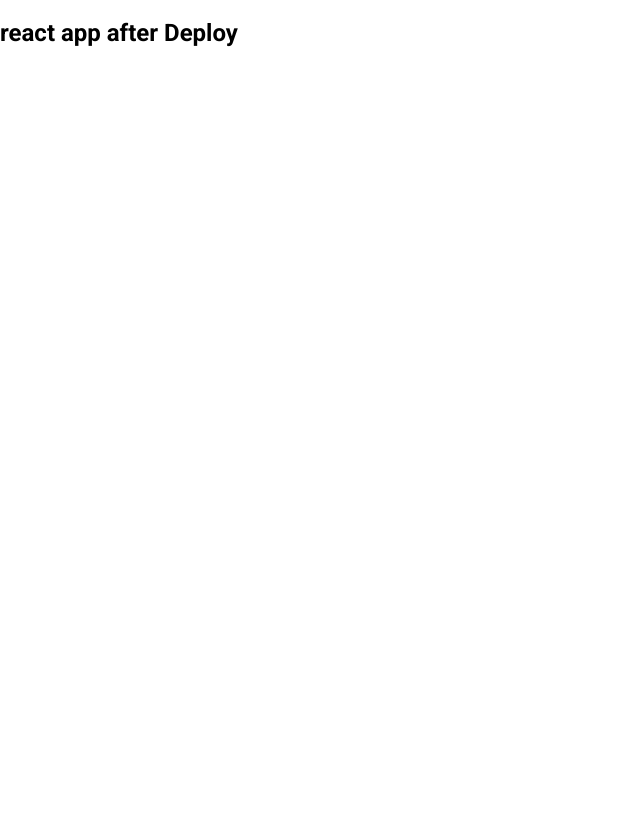
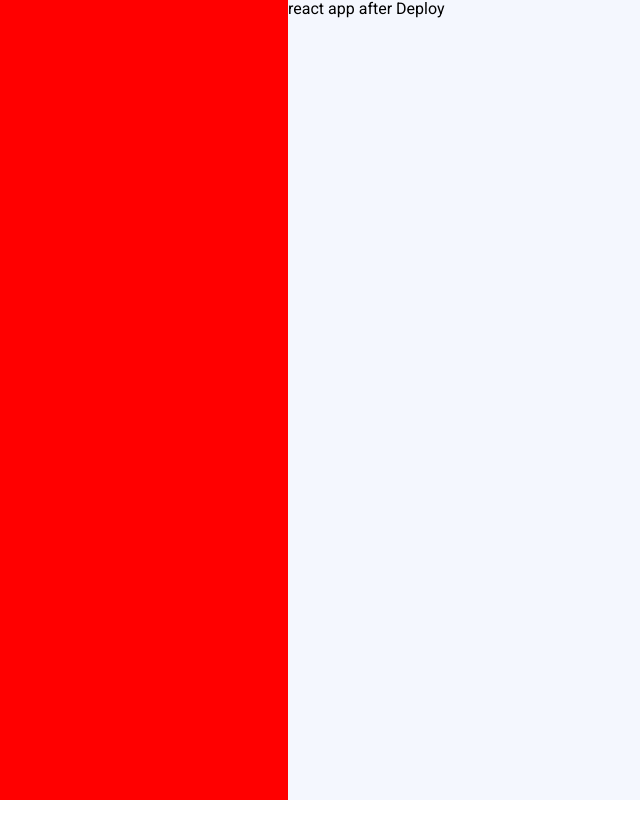
Before and after one commit to KarlokZhang/casenote-crm, a React (Create React App) app: page / in a window 1280 px wide. Shown: the whole page, without its empty margins (0-640 px from the left). Built offline with nearby package versions, Linux system fonts and the light colour scheme.

Commit message:
add Sidebar Wrapper

```diff
--- a/src/App.tsx
+++ b/src/App.tsx
@@ -1,9 +1,22 @@
-function App() {
+import React from 'react';
+import styled from 'styled-components';
+import Sidebar from './components/Sidebar';
+
+const Wrapper = styled.div`
+  display: flex;
+  flex-direction: row;
+  position: relative;
+  height: 100vh;
+  background-color: #f4f7fe;
+`;
+
+const App: React.FC = () => {
   return (
-    <div className="App">
-      <h2>react app after Deploy</h2>
-    </div>
+    <Wrapper className="App">
+      <Sidebar />
+      <div>react app after Deploy</div>
+    </Wrapper>
   );
-}
+};
 
 export default App;
--- /dev/null
+++ b/src/components/Sidebar/Sidebar.tsx
@@ -0,0 +1,15 @@
+import styled from 'styled-components';
+import React from 'react';
+
+const SidebarContainer = styled.div`
+  max-height: 100vh;
+  height: 100%;
+  width: 18rem;
+  background-color: red;
+`;
+
+const Sidebar: React.FC = () => {
+  return <SidebarContainer />;
+};
+
+export default Sidebar;
--- /dev/null
+++ b/src/components/Sidebar/index.tsx
@@ -0,0 +1 @@
+export { default } from './Sidebar';
```
